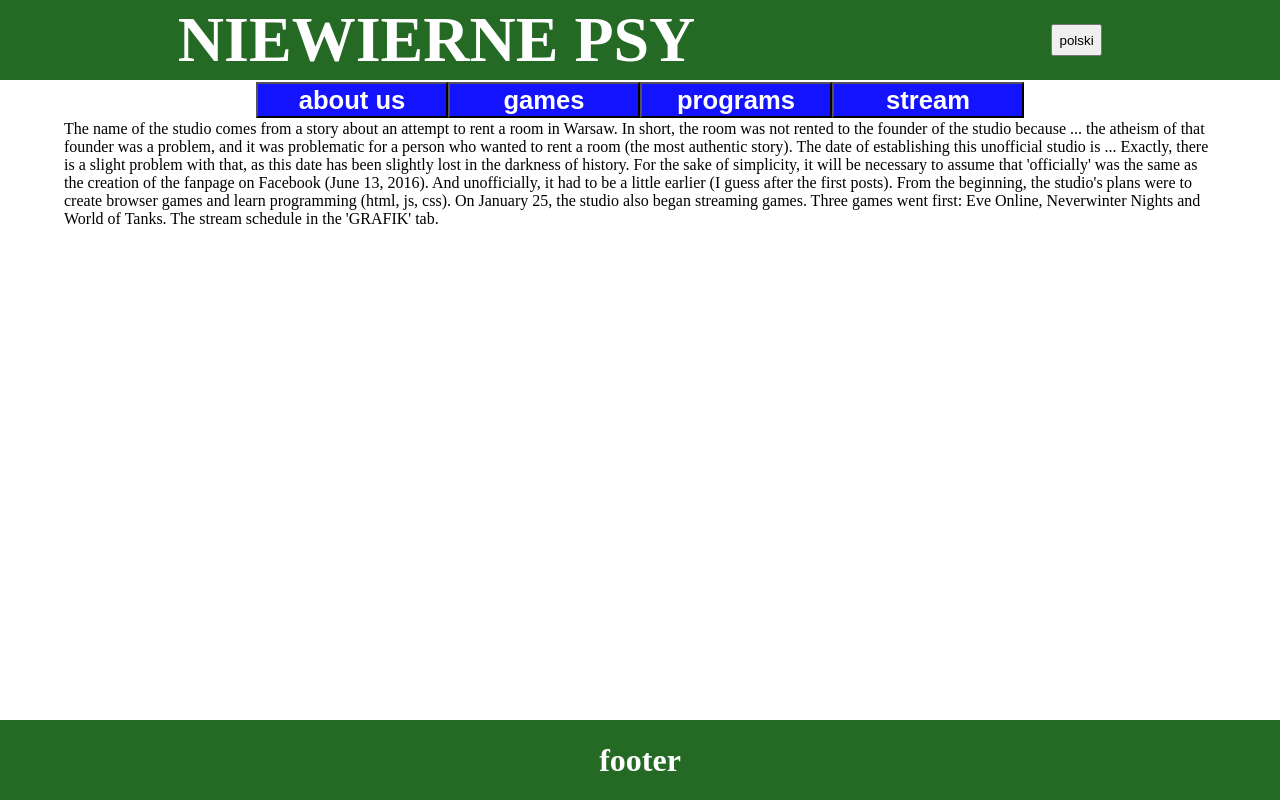
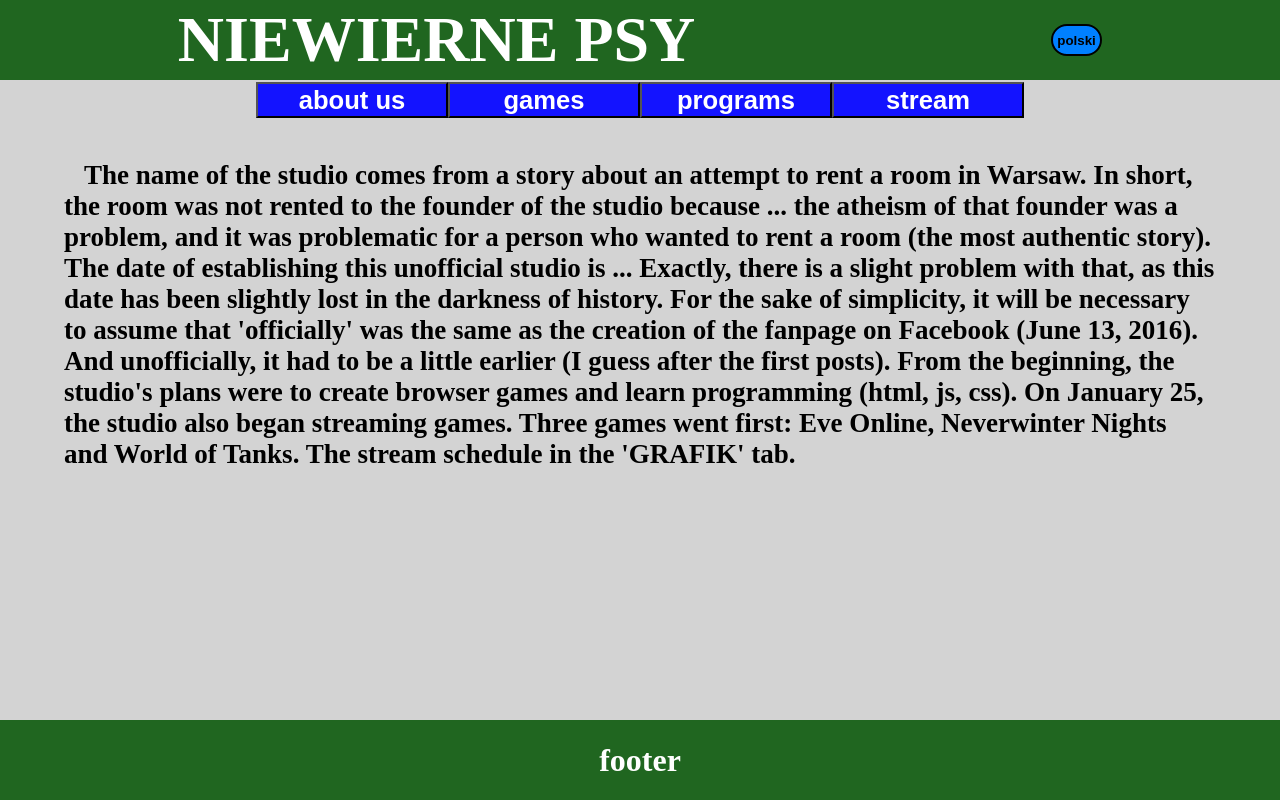
Before and after one commit to SzymekCendecki/NiewiernePsy, a website built with webpack: page index.html in a window 1280 px wide. Built offline with nearby package versions, Linux system fonts and the light colour scheme.

Commit message:
Add files via upload

```diff
--- a/scss/main.scss
+++ b/scss/main.scss
@@ -7,6 +7,7 @@
 html, body {
    width: 100%;
    height: 100%;
+   background-color: #d3d3d3;
 }
 
 header, footer{
@@ -56,4 +57,22 @@ nav{
 #languageBtn{
   width: 4%;
   height: 40%;
+  background-color: rgb(0,128,255);
+  font-weight: bolder;
+  outline: none;
+  border-radius: 20px;
+  border: 2px solid black;
 }
+
+#languageBtn:active{
+  box-shadow: inset 0 0 10px #000;
+  background-color: rgb(128,128,255);
+}
+
+
+#about, #games, #programs, #stream{
+  text-indent: 20px;
+  padding: 20px 0 0 0;
+  font-weight: bold;
+  font-size: 1.3em;
+}
```
Also changed, not shown: css/main.css, 1 other file.
